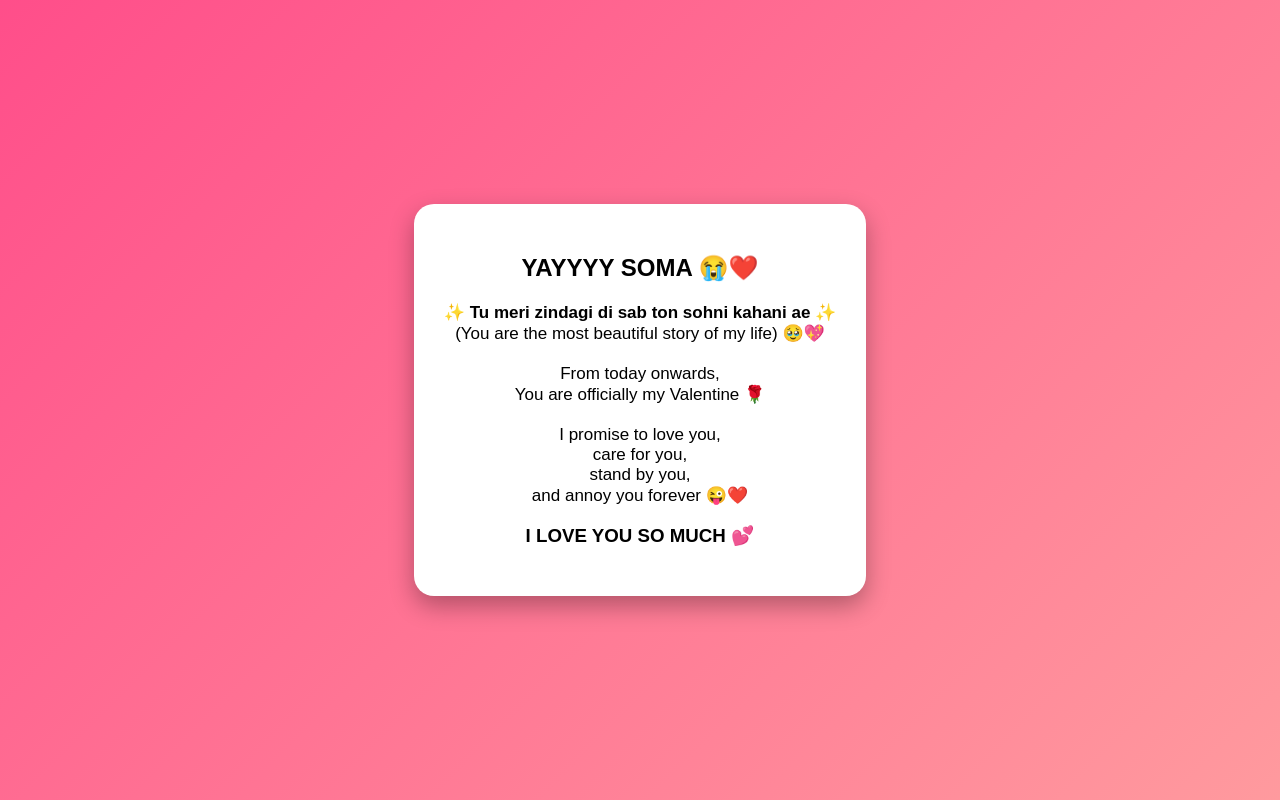
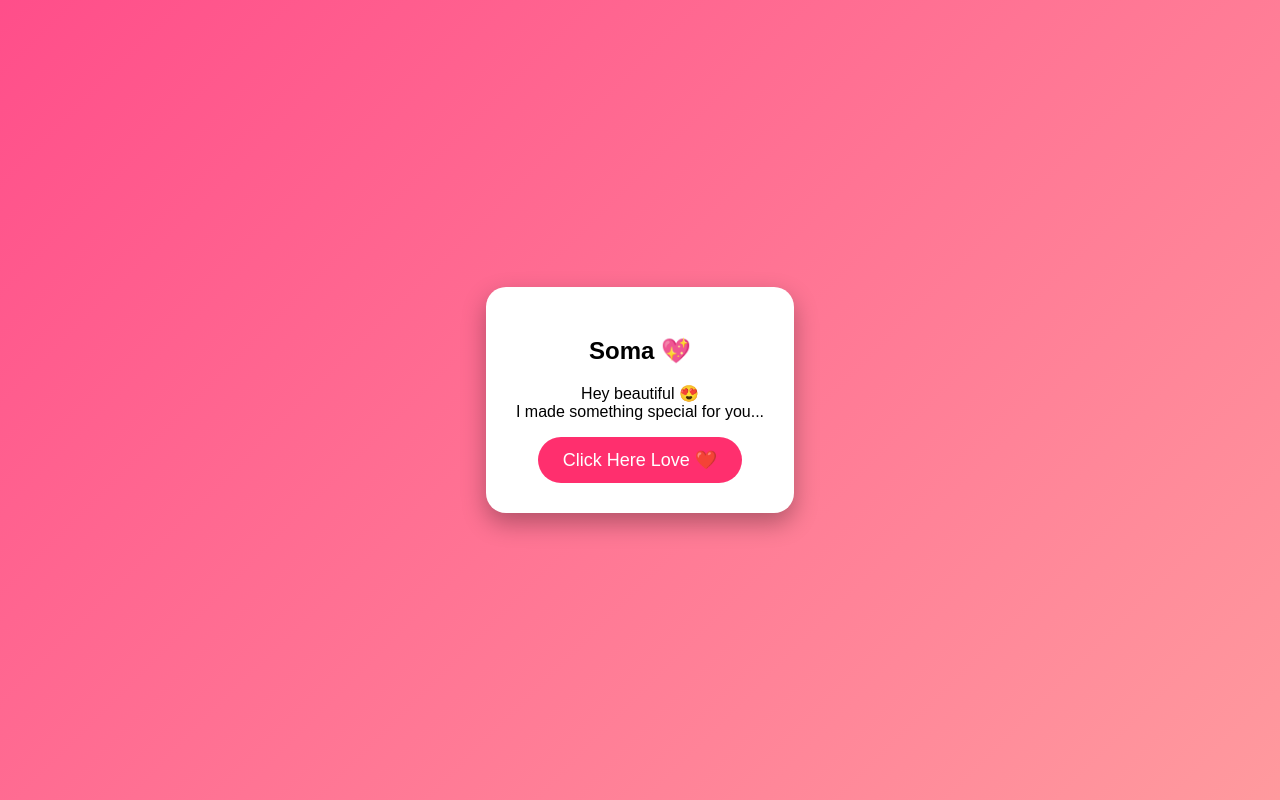
Before and after one commit to raghavnarang234-hash/samlovesite, a plain HTML site: page index.html in a window 1280 px wide. Drawn offline with Linux system fonts and the light colour scheme.

Commit message:
Update index.html

```diff
--- a/index.html
+++ b/index.html
@@ -1,7 +1,7 @@
 <!DOCTYPE html>
 <html>
 <head>
-<title>I Love You Soma ❤️</title>
+<title>Soma ❤️</title>
 <meta name="viewport" content="width=device-width, initial-scale=1">
 
 <style>
@@ -9,11 +9,10 @@ body{
 margin:0;
 height:100vh;
 display:flex;
+justify-content:center;
 align-items:center;
-justify-content:center;
 background:linear-gradient(135deg,#ff4e8a,#ff9a9e);
 font-family:Arial;
-overflow:hidden;
 }
 
 .card{
@@ -21,17 +20,17 @@ background:white;
 padding:30px;
 border-radius:20px;
 text-align:center;
-box-shadow:0px 10px 25px rgba(0,0,0,0.3);
+box-shadow:0 10px 25px rgba(0,0,0,0.3);
 }
 
-.heart{
-position:absolute;
-animation:float 4s linear infinite;
-}
-
-@keyframes float{
-0%{bottom:0;opacity:1;}
-100%{bottom:100vh;opacity:0;}
+button{
+padding:12px 25px;
+border:none;
+border-radius:25px;
+font-size:18px;
+background:#ff2f6e;
+color:white;
+cursor:pointer;
 }
 </style>
 </head>
@@ -39,31 +38,21 @@ animation:float 4s linear infinite;
 <body>
 
 <div class="card">
+<h2>Soma 💖</h2>
 
-<h2>YAYYYY SOMA 😭❤️</h2>
-
-<p style="font-size:17px;">
-
-✨ <b>Tu meri zindagi di sab ton sohni kahani ae</b> ✨<br>
-(You are the most beautiful story of my life) 🥹💖
-
-<br><br>
-
-From today onwards,<br>
-You are officially my Valentine 🌹<br><br>
-
-I promise to love you,<br>
-care for you,<br>
-stand by you,<br>
-and annoy you forever 😜❤️
-
+<p>
+Hey beautiful 😍<br>
+I made something special for you...
 </p>
 
-<h3>I LOVE YOU SO MUCH 💕</h3>
-
+<button onclick="go()">Click Here Love ❤️</button>
 </div>
 
 <script>
-setInterval(()=>{
-let h=document.createElement("div");
-h.innerHTML="❤️";
+function go(){
+window.location.href="ask.html";
+}
+</script>
+
+</body>
+</html>
```
